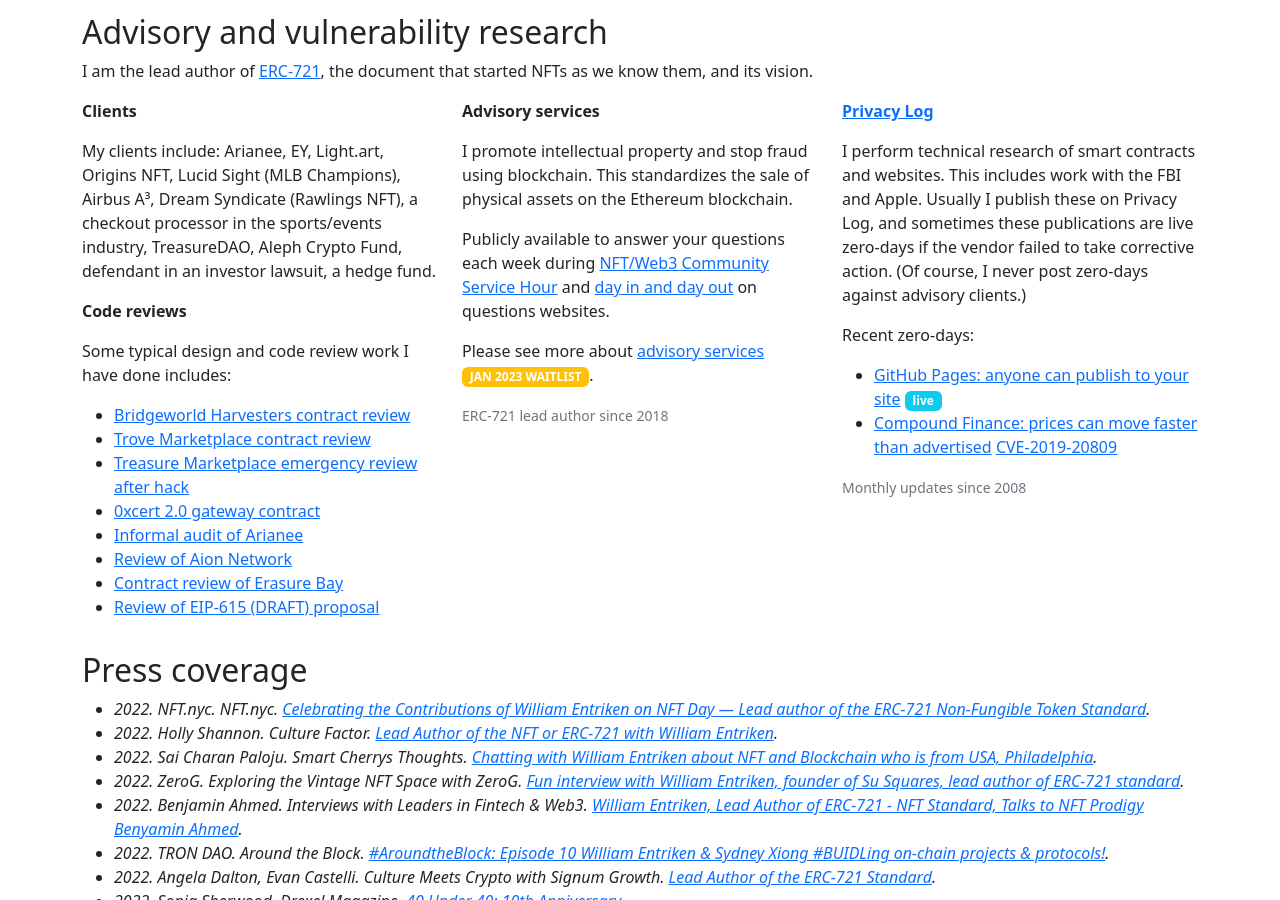
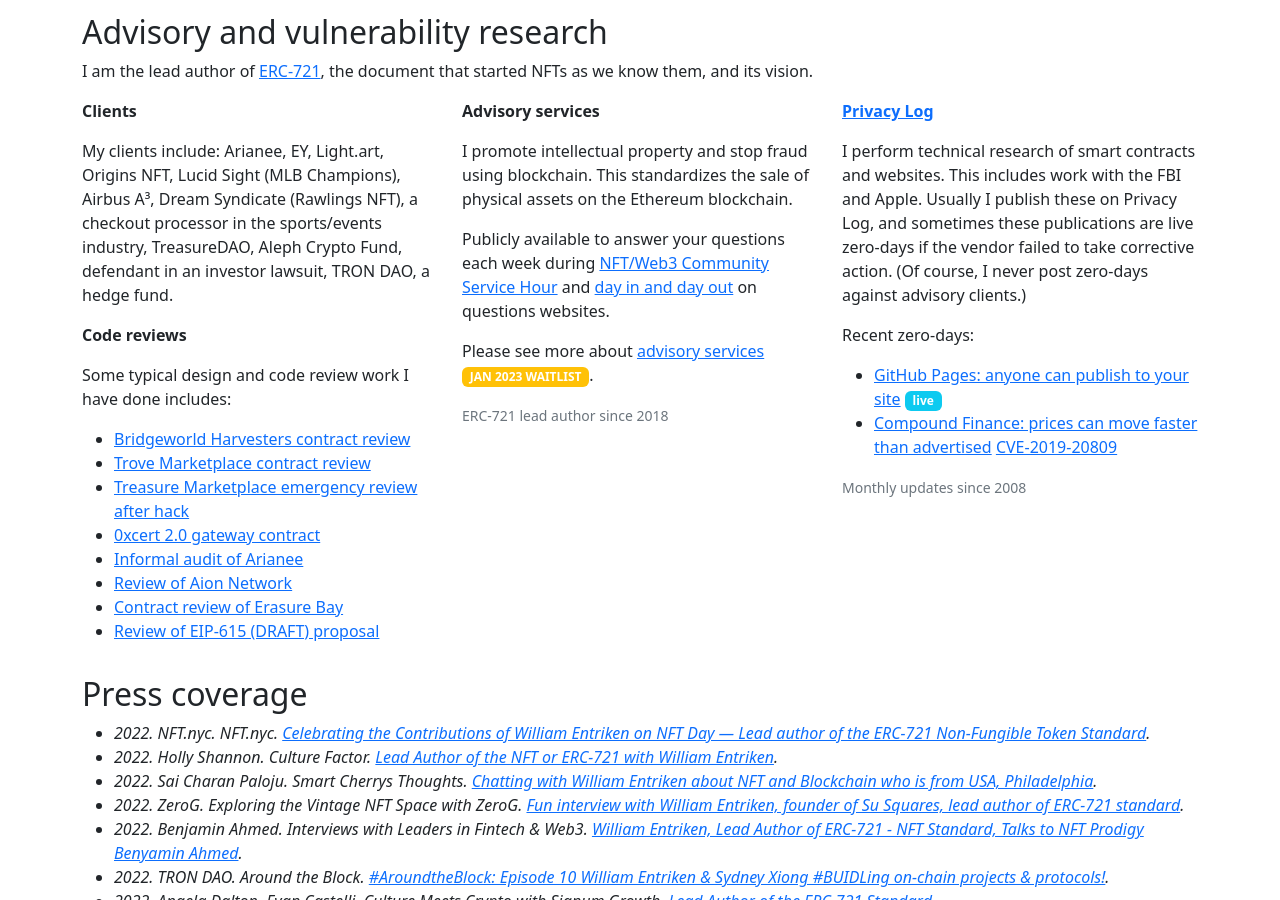
Before and after one commit to fulldecent/phor.net, a Jekyll site: the page built from index.html, in a window 1280 px wide and 900 px high, scrolled down 790 px. Built offline with Jekyll 4.4.1, drawn with Linux system fonts in a browser that asks for light colours; nearby versions of some CDN libraries; comment, search, counter and statistics services are not loaded.

Commit message:
Update index.html

```diff
--- a/index.html
+++ b/index.html
@@ -221,7 +221,9 @@
           TreasureDAO,
           Aleph Crypto Fund,
           defendant in an investor lawsuit, <!-- NDA expires 2022-03-21 plus 3 years -->
+          TRON DAO, <!-- https://twitter.com/trondao/status/1544667577250611202 -->
           a hedge fund. <!-- TODO: review if I can release name -->
+
         </p>
         <p><strong>Code reviews</strong></p>
         <p>Some typical design and code review work I have done includes:</p>
```
